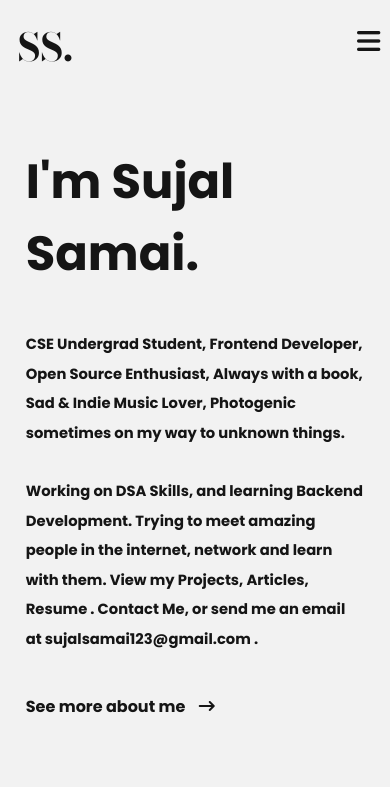
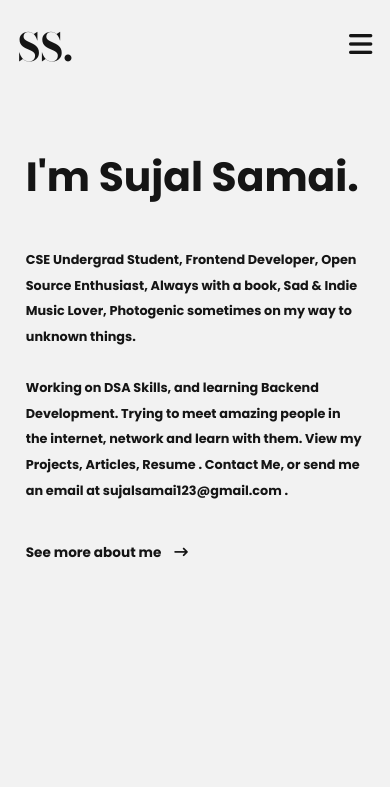
Before and after one commit to SujalSamai/Portfolio, a plain HTML site: page index.html in a window 390 px wide. Shown: the top 787 px of the page. Drawn offline with nearby package versions, Linux system fonts and the light colour scheme.

Commit message:
Changed font sizes

```diff
--- a/files/css/main.css
+++ b/files/css/main.css
@@ -47,6 +47,7 @@ a::focus {
   margin: 4rem auto;
   padding: 0.8rem;
   display: flex;
+  justify-content: space-between;
 }
 
 .logo {
@@ -58,7 +59,7 @@ a::focus {
   display: flex;
   align-items: center;
   position: relative;
-  left: 43rem;
+  /* left: 43rem; */
 }
 
 .nav-items {
@@ -86,10 +87,10 @@ a::focus {
 .main {
   width: 65%;
   margin: 1rem auto 0;
-  padding: 1rem 6rem;
+  padding: 0 6rem;
 }
 .main .header {
-  font-size: 2.2rem;
+  font-size: 2rem;
   font-weight: 900;
 }
 .main .header h1{
@@ -99,7 +100,7 @@ a::focus {
 .main .description {
   margin: 2.5rem 0;
   line-height: 2;
-  font-size: 0.92rem;
+  font-size: 0.8rem;
 }
 .main .content-link {
   font-weight: bold;
@@ -161,7 +162,7 @@ a::focus {
   border-left: rgba(128, 128, 128, 0.08) solid;
 }
 .inner-container .inner-container-desc .desc {
-  font-size: 0.92rem;
+  font-size: 0.8rem;
   position: relative;
   left: 2rem;
   top: -2rem;
@@ -340,7 +341,7 @@ footer {
   .nav-items {
     position: relative;
     top: 0%;
-    font-size: 1.2rem;
+    font-size: 1rem;
     padding: 1.5rem;
     align-items: center;
     justify-items: center;
@@ -357,6 +358,7 @@ footer {
     width: 2.2rem;
   }
   .mobile-nav-toggler {
+
     visibility: visible;
     z-index: 5;
     position: fixed;
@@ -370,9 +372,8 @@ footer {
   }
   .visible-pos {
     position: relative;
-    margin-right: 2rem;
-    top: -1rem;
-    right: -80%;
+    top: -0.8rem;
+    right: auto;
   }
   .main {
     width: 95%;
@@ -380,17 +381,17 @@ footer {
     padding: 1rem;
   }
   .main .header {
-    font-size: 2rem;
+    font-size: 1.7rem;
     font-weight: 900;
   }
   .main .description {
-    font-size: 0.92rem;
+    font-size: 0.8rem;
   }
   .main a {
     z-index: 1;
   }
   .main .more {
-    font-size: 1rem;
+    font-size: 0.85rem;
     padding: 0;
     z-index: 1;
     margin: 1rem 0 4rem;
@@ -410,6 +411,7 @@ footer {
   }
   .inner-container .inner-container-desc .desc {
     position: relative;
+    font-size: 0.8rem;
     left: 2rem;
     top: -2rem;
   }
```
